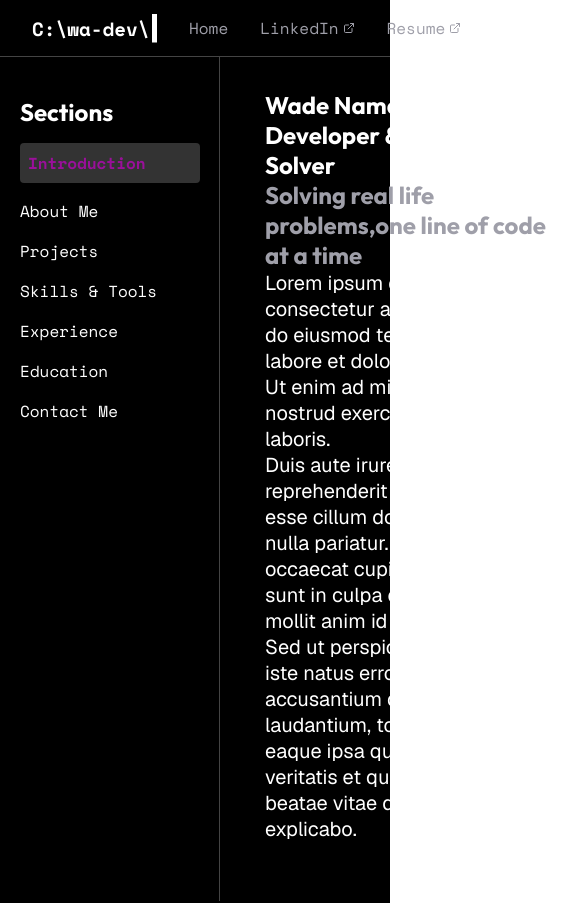
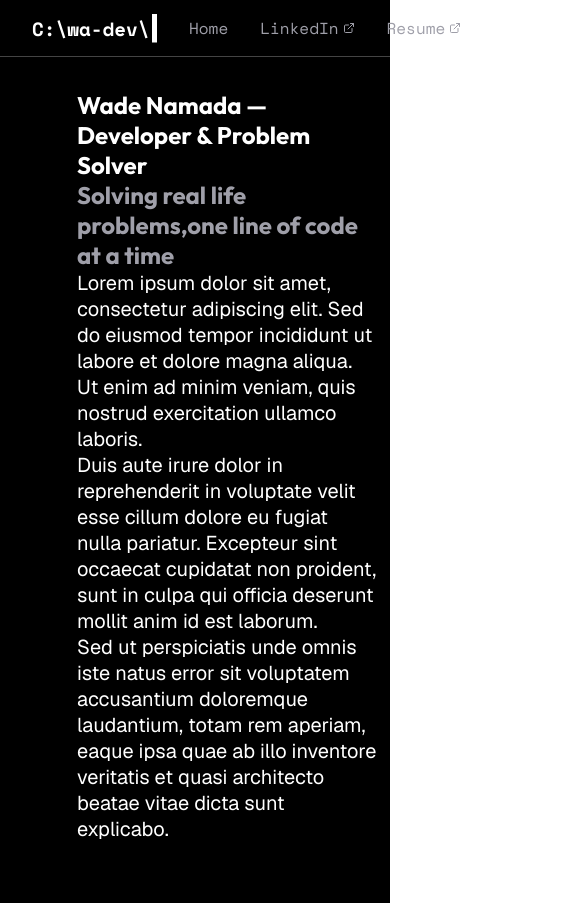
Before and after one commit to wade00000/My-Portfolio, a React (Vite) app: page /intro in a window 390 px wide. Shown: the top 903 px of the page, 565 px wide, since content can reach past the window. Built offline with nearby package versions, Linux system fonts and the light colour scheme.

Commit message:
style: start on mobile responsiveness with media queries

```diff
--- a/src/App.css
+++ b/src/App.css
@@ -141,7 +141,7 @@
   margin-top: 57px;
 
   flex-direction: column;
-  flex: 1;
+  flex: 1 1 auto;
   gap: 1.5rem;
   padding-left: 30px
 }
@@ -358,3 +358,17 @@ a {
 .tech-tag:hover {
   box-shadow: 0 8px 16px 0 rgba(154, 16, 154, 0.2);
 }
+
+@media (max-width: 600px){
+ .content{
+  margin-left:0
+ }
+ .sidebar{
+  display: none;
+}
+
+
+}
+
+
+/* <600px, 601px, 768px, 992px, 1200px */
```
Also changed, not shown: src/index.css (line endings or trailing spaces).
